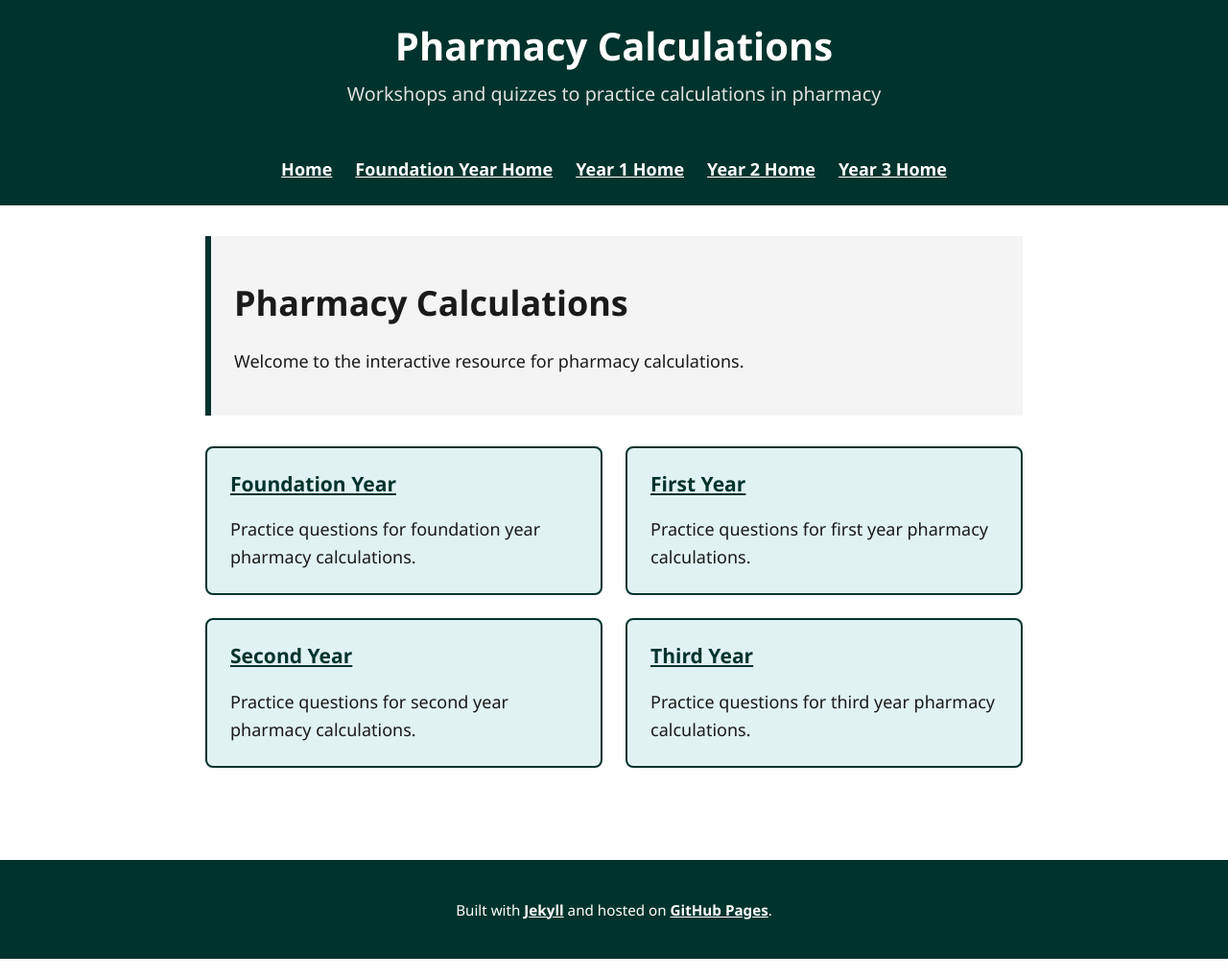
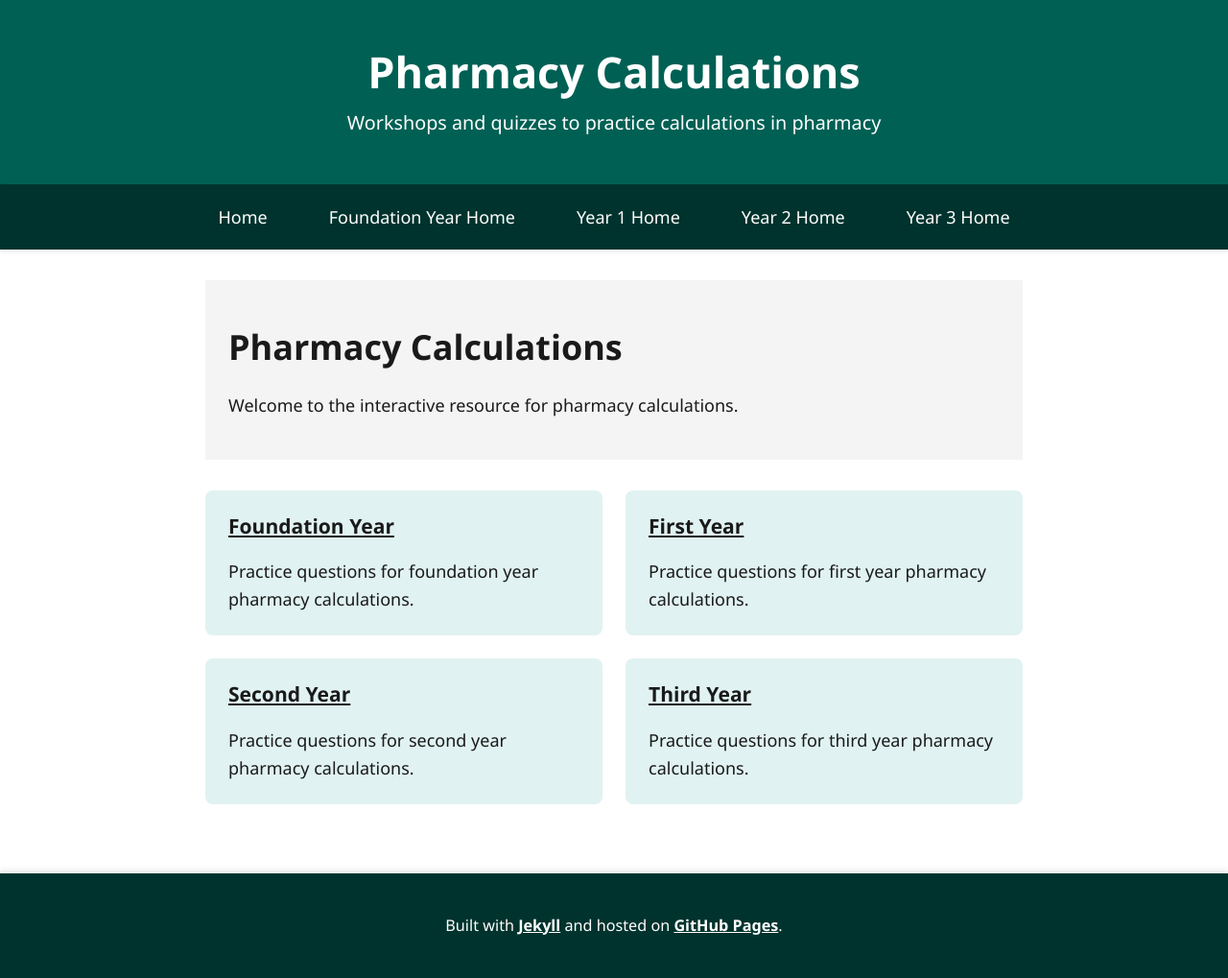
Before and after one commit to probe973/let-pharmacy, a Jekyll site: the page built from index.md, in a window 1280 px wide. Shown: the whole page at 96% size. Built offline with Jekyll 4.4.1, drawn with Linux system fonts in a browser that asks for light colours.

Commit message:
Update style.css

```diff
--- a/assets/css/style.css
+++ b/assets/css/style.css
@@ -1,14 +1,12 @@
 /* --- Variables & Accessibility Setup --- */
 :root {
-    /* Color Palette - AAA Compliant */
-    --scrub-green-dark: #00332d; /* Deep Medical Teal */
-    --scrub-green-light: #e0f2f1; /* Very light tint for backgrounds */
-    --text-main: #1a1a1a;       /* Near black for readability */
-    --text-light: #ffffff;      /* Pure white for dark backgrounds */
-    --link-color: #0056b3;      /* Standard accessible blue */
-    --focus-outline: #ffbf47;   /* High visibility orange for keyboard focus */
-
-    /* Typography */
+    --header-main-green: #006054;
+    --header-nav-footer-green: #00332d;
+    --scrub-green-light: #e0f2f1;
+    --text-main: #1a1a1a;
+    --text-light: #ffffff;
+    --link-color: #0056b3;
+    --focus-outline: #ffbf47;
     --font-family: 'Segoe UI', Roboto, Helvetica, Arial, sans-serif;
     --line-height: 1.6;
 }
@@ -38,19 +36,14 @@
 /* --- Layout Containers --- */
 
 header, nav, footer {
-    background-color: var(--scrub-green-dark);
     color: var(--text-light);
     padding: 1.5rem;
 }
 
 header {
-    /* This overrides the 'padding: 1.5rem;' from 'header, nav, footer' */
-    padding: 1.5rem 0;
-
-    /* THIS WILL CENTER THE CONTENT INSIDE THE HEADER */
+    background-color: var(--header-main-green);
+    padding: 3rem 0;
     text-align: center;
-
-    /* Adds the desired box shadow */
     box-shadow: 0 3px 6px rgba(0,0,0,0.15);
 }
 
@@ -63,27 +56,65 @@
 /* --- Header & Navigation --- */
 header h1 {
     margin: 0;
-    font-size: 2.5rem;
+    font-size: 2.5em;
     font-family: var(--font-family);
 }
 
 header p {
-    color: #e0e0e0;
     margin: 0.5em 0 0;
     font-size: 1.1em;
     font-style: normal;
     opacity: 1;
 }
 
+nav {
+    /* Use the darker green for the navigation background */
+    background-color: var(--header-nav-footer-green);
+    /* Keep existing box shadow */
+    box-shadow: 0 2px 4px rgba(0,0,0,0.1);
+    /* Keep existing padding */
+    padding: 0.5rem 0;
+    /* The color of nav links will be set in Step 7 */
+}
+
 nav ul {
-    list-style: none;
+    list-style-type: none;
+    /* Center the <ul> block itself within the <nav> */
+    margin: 0 auto;
+    /* Constrain the width of the <ul> to match your main content area (960px) */
     max-width: 960px;
-    margin: 0 auto;
     padding: 0;
     display: flex;
+    /* Center the <li> items horizontally within the <ul> */
+    justify-content: center;
     flex-wrap: wrap;
-    justify-content: center;
+    /* Keep the spacing between the navigation links */
     gap: 1.5rem;
+}
+
+nav ul li a {
+    display: block;
+    /* Explicitly set link color to white for contrast on the dark green background */
+    color: var(--text-light);
+    text-align: center;
+    padding: 12px 20px;
+    text-decoration: none;
+    transition: background-color 0.3s ease, color 0.3s ease;
+    font-size: 1.0em;
+    font-weight: 500;
+}
+
+nav ul li a:hover,
+nav ul li a:focus {
+    background-color: #005A9C; /* NEW AAA-COMPLIANT DARK BLUE */
+    color: #ffffff;
+    outline: none;
+}
+nav ul li a.active {
+    background-color: #005A9C; /* NEW AAA-COMPLIANT DARK BLUE */
+    color: #ffffff;
+    font-weight: bold;
+    cursor: default;
 }
 
 nav a {
@@ -92,10 +123,6 @@
     font-weight: 600;
 }
 
-nav a:hover {
-    text-decoration: none;
-    background-color: rgba(255,255,255,0.1);
-}
 
 /* --- Home Page Cards --- */
 .card-menu {
@@ -150,9 +177,17 @@
 
 /* --- Footer --- */
 footer {
-    margin-top: 4rem;
+    /* Keep existing text alignment, padding, margin, font size, shadow */
     text-align: center;
-    font-size: 0.95rem;
+    padding: 25px;
+    margin-top: 40px;
+    font-size: 0.9em;
+    box-shadow: 0 -3px 6px rgba(0,0,0,0.1);
+
+    /* Use the darker green for the footer background, matching nav */
+    background-color: var(--header-nav-footer-green);
+    /* Ensure footer text color is white for contrast */
+    color: var(--text-light);
 }
 
 footer a {
```
